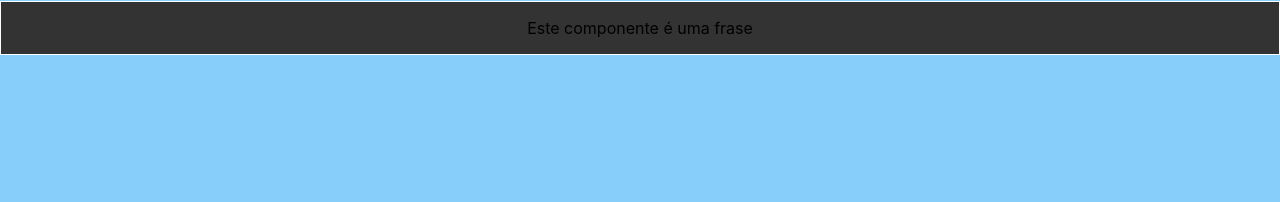
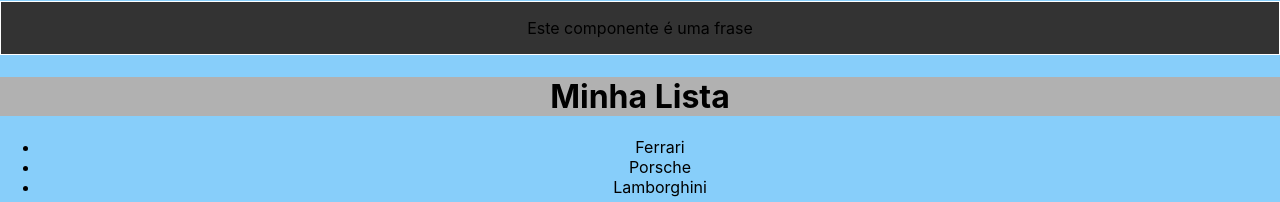
Before and after one commit to screm1n/curso-react, a React (Create React App) app in the folder meu-projeto/: page / in a window 1280 px wide. Shown: the part 750-952 px from the top of the page. Before the commit the page ends 805 px from the top, so only its background shows below. Built offline with nearby package versions, Linux system fonts and the light colour scheme.

Commit message:
aprendendo sobre fragmentos

```diff
--- a/meu-projeto/src/App.js
+++ b/meu-projeto/src/App.js
@@ -2,7 +2,8 @@
 import HelloWorld from './components/HelloWorld'
 import SayMyName from './components/SayMyName';
 import Pessoa from './components/Pessoa';
-import Frase from './components/Frase'
+import Frase from './components/Frase';
+import List from './components/List'
 
 function App() {
   const name = 'Octávio'
@@ -21,6 +22,7 @@
       idade="22"
       profissao="Programador" />
       <Frase />
+      <List />
     </div>
   )
 }
--- /dev/null
+++ b/meu-projeto/src/components/Item.js
@@ -0,0 +1,9 @@
+function Item(props) {
+    return (
+        <>
+            <li>{props.marca}</li>
+        </>
+    )
+}
+
+export default Item
--- /dev/null
+++ b/meu-projeto/src/components/List.js
@@ -0,0 +1,16 @@
+import Item from './Item'
+
+function List() {
+    return (
+        <>
+            <h1>Minha Lista</h1>
+            <ul>
+                <Item marca="Ferrari" />
+                <Item marca="Porsche" />
+                <Item marca="Lamborghini" />
+            </ul>
+        </>
+    )
+}
+
+export default List
```
